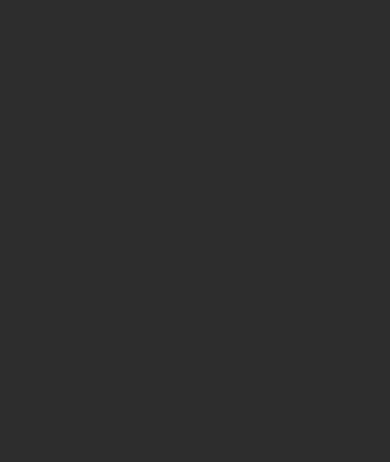
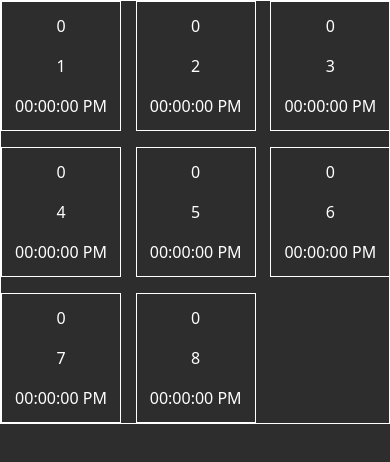
Before and after one commit to adoante/OmniSync-Technical-Assessment, a Next.js app: page / in a window 390 px wide. Shown: the top 462 px of the page. Built offline with nearby package versions, Linux system fonts and the light colour scheme.

Commit message:
feat(pages): add example page rendering Cards - 8 cards in a grid size 2x4 for desktop - grid size 3x3 for mobile

```diff
--- a/app/page.tsx
+++ b/app/page.tsx
@@ -1,6 +1,28 @@
+"use client"
+
+import { CardComponent } from "@/components/card"
+
+import { useState, useEffect } from "react"
+
 export default function Home() {
+	const [cards, setCards] = useState<React.ReactNode[]>([])
+
+	useEffect(() => {
+
+		const cardComponents: React.ReactNode[] = []
+		for (let i = 1; i < 9; i++) {
+			cardComponents.push(<CardComponent key={i} id={i} />)
+		}
+
+		setCards(cardComponents)
+	}, [])
+
 	return (
-		<>
-		</>
+		<div className="border grid grid-cols-3 grid-rows-x gap-y-4 gap-x-4 md:grid-cols-4 md:grid-rows-2 max-w-fit mx-auto md:gap-y-4 md:gap-x-4">
+			{cards.map((card) => (
+				card
+			))}
+
+		</div>
 	)
 }
```
